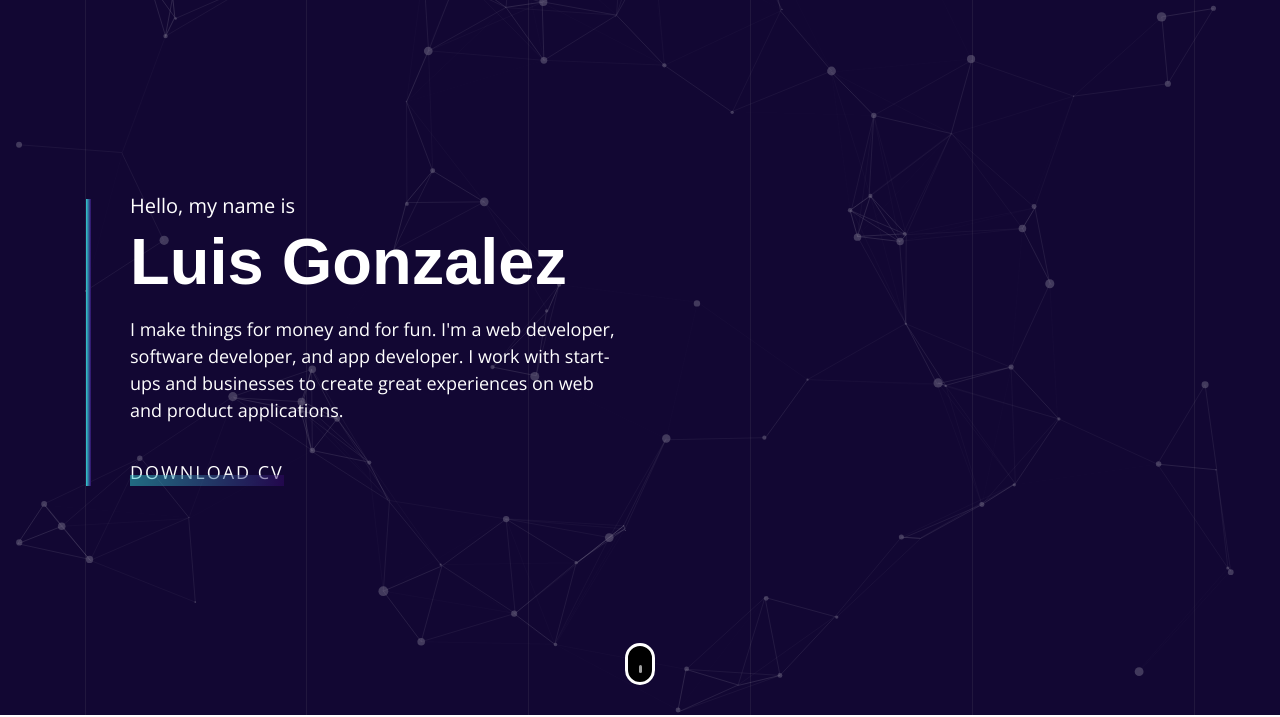
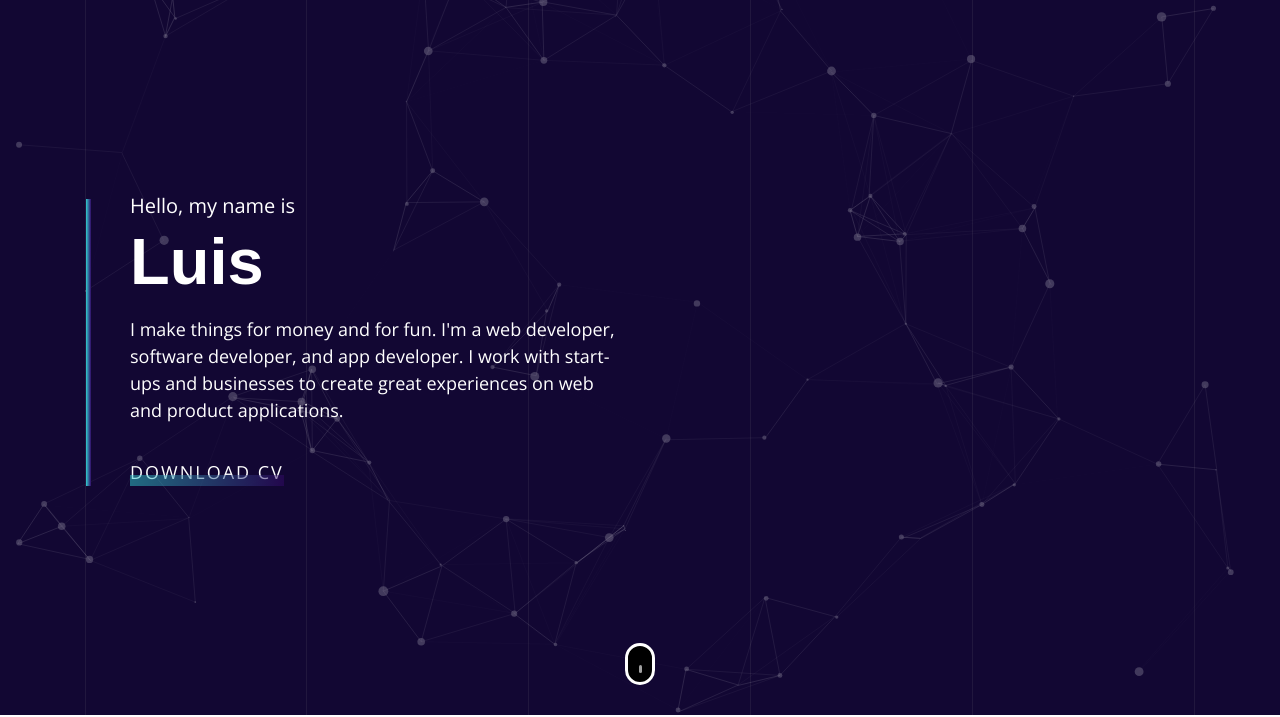
Before and after one commit to Gonza462/luisdev, a plain HTML site: page index.html in a window 1280 px wide. Shown: the part 85-802 px from the top of the page. Drawn offline with nearby package versions, Linux system fonts and the light colour scheme; a web font is replaced by a local one.

Commit message:
name chanhge

```diff
--- a/index.html
+++ b/index.html
@@ -103,7 +103,7 @@
           <div class="col col-md-12 col-lg-8 col-xl-6 p-80px-tb">
             <div class="home-text-center theme-after m-50px-t">
               <h4>Hello, my name is</h4>
-              <h5 class="font-alt">Luis Gonzalez</h5>
+              <h5 class="font-alt">Luis</h5>
               <p>I make things for money and for fun. I'm a web developer, software developer, and app developer. I work with start-ups and businesses to create great experiences on web and product applications.</p>
               <div class="btn-bar">
                 <a href="#" class="m-btn-link m-btn-link-white theme-after">Download CV</a>
```
